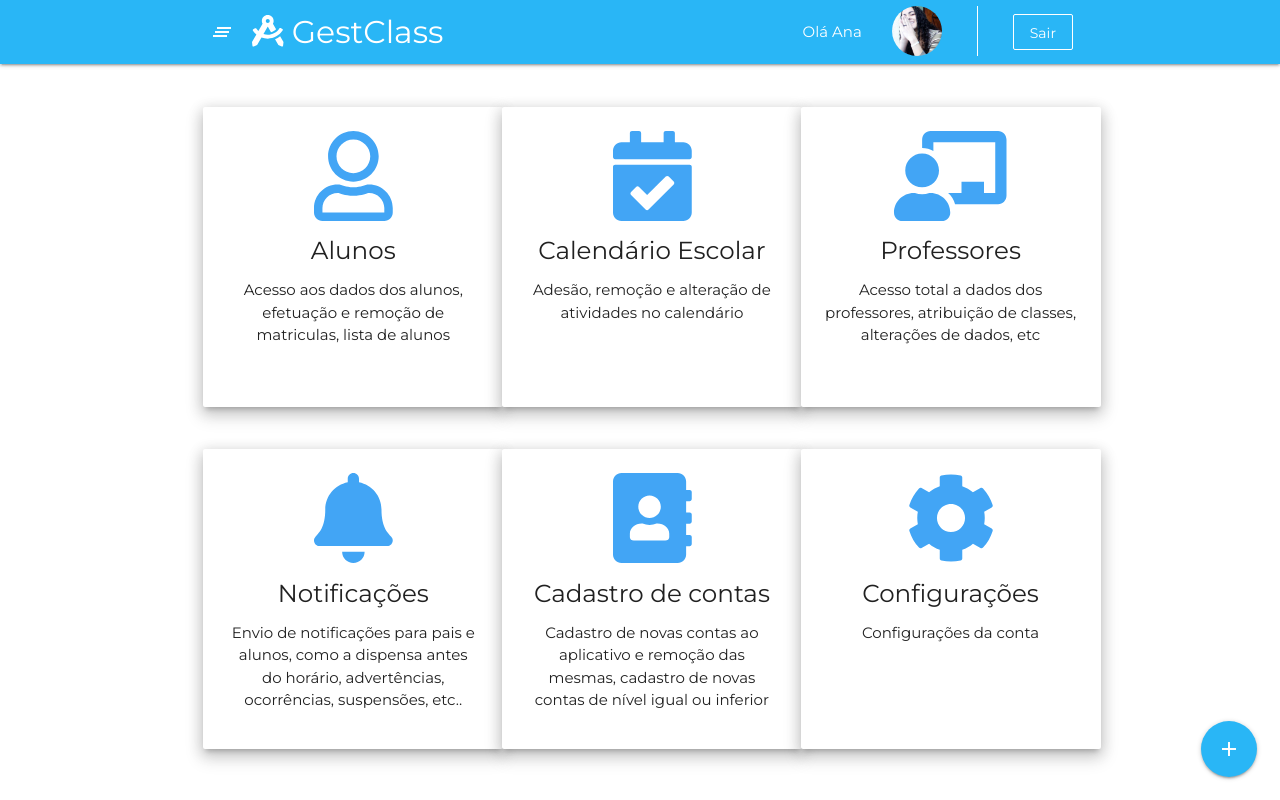
After one commit to GestClass/GestClass-web, a PHP site: page /phpmailer/homeDiretor.html.php in a window 1280 px wide. The commit adds this page. Run offline with PHP 8.4, Linux system fonts and the light colour scheme; some libraries are stand-ins or nearby versions.

Commit message:
Kadu - homeDiretor e mais algumas coisas q esqueci onde fica mas funcionou

```diff
--- a/chamada.html.php
+++ b/chamada.html.php
@@ -74,13 +74,8 @@
         </table>
 
         <div class="input-field right">
-<<<<<<< HEAD
             <button class = "btn waves-effect blue lighten-2"id="btnTableChamada" type="submit" class="btn-flat btnDefaultTableChamada">
                 <i class="material-icons right">send</i>Enviar</button>
-=======
-            <button id="btnTableChamada" type="submit" class="btn-flat btnLightBlue">
-                <i class="material-icons left">send</i>Enviar</button>
->>>>>>> 83204b1f6ff50e64e30d406a4c78181cfdcb3bfa
         </div>
 
     </div>
--- /dev/null
+++ b/homeDiretor.html.php
@@ -0,0 +1,84 @@
+<?php require_once 'reqHeader.php' ?>
+
+<section class="section center">
+  <div class="container">
+    <div class="row">
+      <div class="col s12 m4">
+        <a href="paginaManutencao.php">
+          <div class="card-panel z-depth-3 cardZoom grey-text text-darken-4 hoverable">
+            <i class="far fa-user fa-6x blue-icon"></i>
+            <h5>Alunos</h5>
+            <p>Acesso aos dados dos alunos, efetuação e remoção de matriculas, lista de alunos</p>
+          </div>
+        </a>
+      </div>
+      <div class="col s12 m4">
+        <a href="calendario.html.php">
+          <div class="card-panel z-depth-3 cardZoom grey-text text-darken-4 hoverable">
+            <i class="fas fa-calendar-check fa-6x blue-icon"></i>
+            <h5>Calendário Escolar</h5>
+            <p>Adesão, remoção e alteração de atividades no calendário</p>
+          </div>
+        </a>
+      </div>
+      <div class="col s12 m4">
+        <a href="paginaManutencao.php">
+          <div class="card-panel z-depth-3 cardZoom grey-text text-darken-4 hoverable">
+            <i class="fas fa-chalkboard-teacher fa-6x blue-icon"></i>
+            <h5>Professores</h5>
+            <p>Acesso total a dados dos professores, atribuição de classes, alterações de dados, etc</p>
+          </div>
+        </a>
+      </div>
+      <div class="col s12 m4">
+        <a href="paginaManutencao.php">
+          <div class="card-panel z-depth-3 cardZoom grey-text text-darken-4 hoverable">
+            <i class="fas fa-bell fa-6x blue-icon"></i>
+            <h5>Notificações</h5>
+            <p>Envio de notificações para pais e alunos, como a dispensa antes do horário, advertências, ocorrências,
+              suspensões, etc..</p>
+          </div>
+        </a>
+      </div>
+      <div class="col s12 m4">
+        <a href="cadastroContas.html.php">
+          <div class="card-panel z-depth-3 cardZoom grey-text text-darken-4 hoverable">
+            <i class="fas fa-address-book fa-6x blue-icon"></i>
+            <h5>Cadastro de contas</h5>
+            <p>Cadastro de novas contas ao aplicativo e remoção das mesmas, cadastro de novas contas de nível igual ou
+              inferior</p>
+          </div>
+        </a>
+      </div>
+      <div class="col s12 m4">
+        <a href="perfil.html.php">
+          <div class="card-panel z-depth-3 cardZoom grey-text text-darken-4 hoverable">
+            <i class="fas fa-cog fa-6x blue-icon"></i>
+            <h5>Configurações</h5>
+            <p>Configurações da conta</p>
+          </div>
+        </a>
+      </div>
+    </div>
+  </div>
+</section>
+
+<section class="floating-buttons">
+  <div class="fixed-action-btn">
+    <a class="btn-floating btn-large light-blue lighten-1">
+      <i class="large material-icons">add</i>
+    </a>
+    <ul>
+      <li><a href="paginaManutencao.php" class="btn-floating black tooltipped" data-position="left"
+          data-tooltip="Gráfico de rendimento"><i class="material-icons">insert_chart</i></a></li>
+      <li><a href="paginaManutencao.php" class="btn-floating yellow darken-1 tooltipped" data-position="left"
+          data-tooltip="Notificações"><i class="material-icons">notifications_active</i></a></li>
+      <li><a href="paginaManutencao.php" class="btn-floating blue-grey darken-4 tooltipped" data-position="left"
+          data-tooltip="Chat"><i class="material-icons">chat</i></a></li>
+      <li><a href="calendario.html.php" class="btn-floating blue tooltipped" data-position="left"
+          data-tooltip="Calendario Escolar"><i class="material-icons">event</i></a></li>
+    </ul>
+  </div>
+</section>
+
+<?php require_once 'reqFooter.php' ?>
```
Also changed, not shown: php/login.php (+12 -4 lines).
